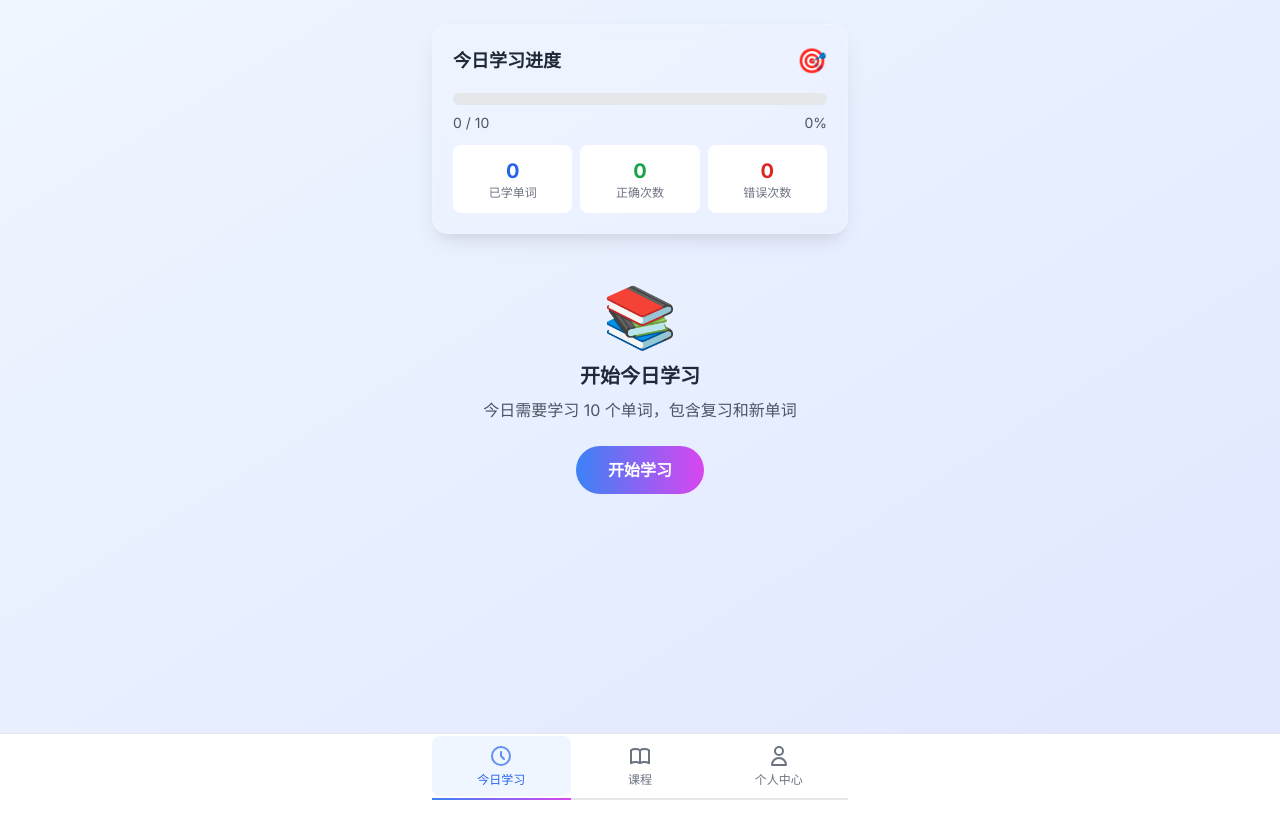
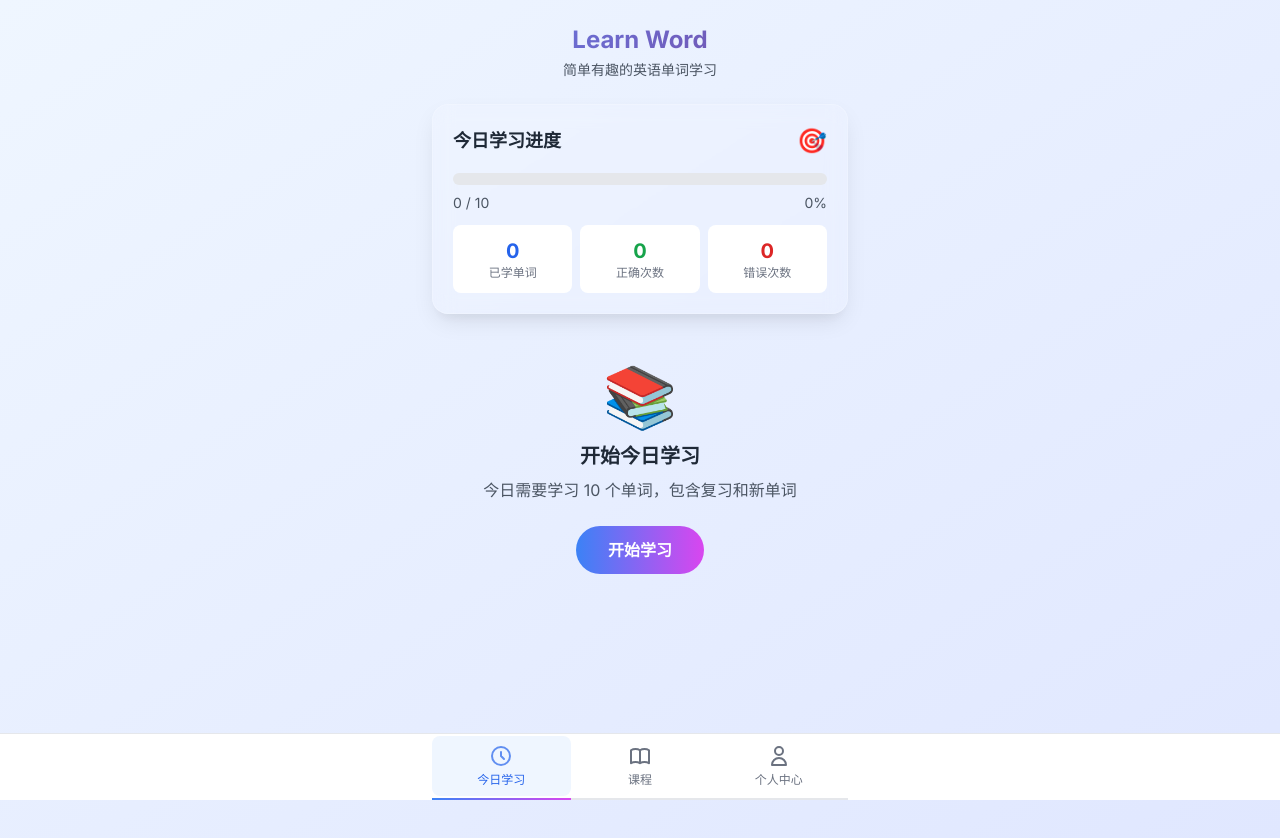
Before and after one commit to legendmohe/learn_word, a Vue app: page / in a window 1280 px wide. Before the commit the page ends 800 px from the top, so only its background shows below. Built offline with nearby package versions, Linux system fonts and the light colour scheme.

Commit message:
在学习时隐藏标题和进度卡片

```diff
--- a/src/components/TodayStudy.vue
+++ b/src/components/TodayStudy.vue
@@ -209,7 +209,7 @@ import LetterInputPanel from './LetterInputPanel.vue'
 import WelcomeGuide from './WelcomeGuide.vue'
 
 // 定义事件
-const emit = defineEmits(['completed'])
+const emit = defineEmits(['completed', 'study-status-changed'])
 
 // 学习状态
 const studyStatus = ref('ready') // ready, studying, completed
@@ -468,6 +468,11 @@ watch(currentWord, () => {
   isCorrect.value = false
 })
 
+// 监听学习状态变化
+watch(studyStatus, (newStatus) => {
+  emit('study-status-changed', newStatus)
+}, { immediate: true })
+
 // 保存当前学习时长
 const saveCurrentStudyTime = () => {
   if (studyStartTime.value && studyStatus.value === 'studying') {
--- a/src/views/Home.vue
+++ b/src/views/Home.vue
@@ -4,6 +4,14 @@
     <div class="current-view">
       <!-- 今日学习页面 -->
       <div v-if="currentTab === 'today'" class="fade-in">
+        <!-- 页面标题和进度卡片（仅在非学习状态时显示） -->
+        <div v-if="!isStudying">
+          <!-- 页面标题 -->
+          <header class="mb-6 text-center">
+            <h1 class="text-2xl font-bold gradient-text mb-1">Learn Word</h1>
+            <p class="text-sm text-gray-600 dark:text-gray-400">简单有趣的英语单词学习</p>
+          </header>
+
           <!-- 今日进度卡片 -->
           <div class="glass-effect rounded-2xl p-5 mb-5 card-shadow fade-in">
             <div class="flex items-center justify-between mb-4">
@@ -43,8 +51,12 @@
               </div>
             </div>
           </div>
+        </div>
 
-        <TodayStudy @completed="handleStudyCompleted" />
+        <TodayStudy
+          @completed="handleStudyCompleted"
+          @study-status-changed="handleStudyStatusChanged"
+        />
       </div>
 
       <!-- 课程页面 -->
@@ -74,6 +86,9 @@ const currentTab = ref('today')
 const studyProgress = ref({})
 const todayProgress = ref({})
 
+// 学习状态
+const isStudying = ref(false)
+
 // 计算属性
 const selectedCourse = computed(() => {
   return getSelectedCourse()
@@ -92,7 +107,13 @@ const loadProgressData = () => {
 
 // 处理学习完成
 const handleStudyCompleted = () => {
+  isStudying.value = false
   loadProgressData()
+}
+
+// 处理学习状态变化
+const handleStudyStatusChanged = (status) => {
+  isStudying.value = status === 'studying'
 }
 
 // 监听标签页切换
```
Lines whose indentation alone changed are shown as unchanged.
